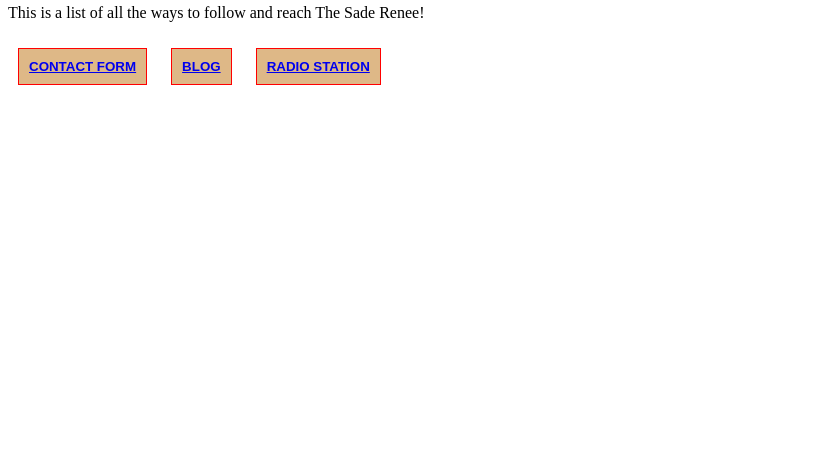
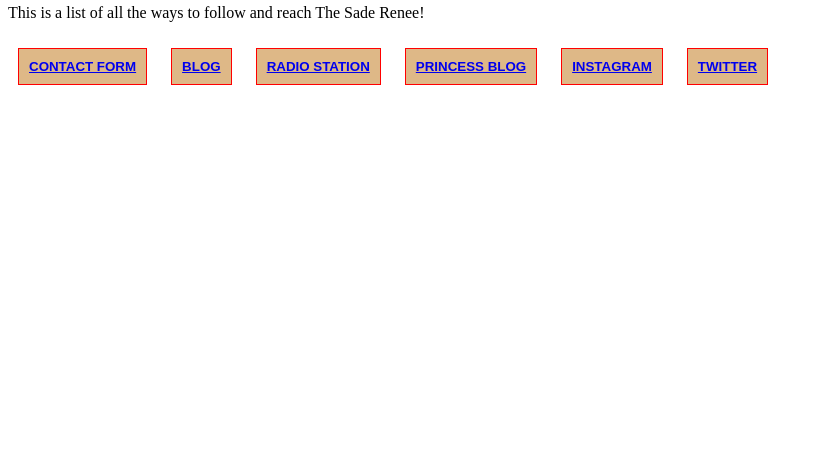
Before and after one commit to SharisexS/sade-website, a plain HTML site: page index.html in a window 1280 px wide. Shown: the part 332-800 px from the top of the page, without its empty margins (0-823 px from the left). Drawn offline with Linux system fonts and the light colour scheme.

Commit message:
all buttons added

```diff
--- a/index.html
+++ b/index.html
@@ -23,7 +23,9 @@
     <button><a href="https://thesaderenee.wordpress.com/" target="_blank">Blog</a></li></button>
     <button><a href="https://www.wutzhoodradio.com/saderenee-wutz-hood-radio-executive-director/" target="_blank">Radio
         Station</a></button>
-
+    <button><a href="https://princesssaderenee.home.blog/" target="_blank">Princess Blog</a></button>
+    <button><a href="https://instagram.com/thesaderenee?utm_medium=copy_link" target="_blank">Instagram</a></button>
+    <button><a href="https://mobile.twitter.com/saderenee" target="_blank">Twitter</a></button>
     </div>
 
 
```
